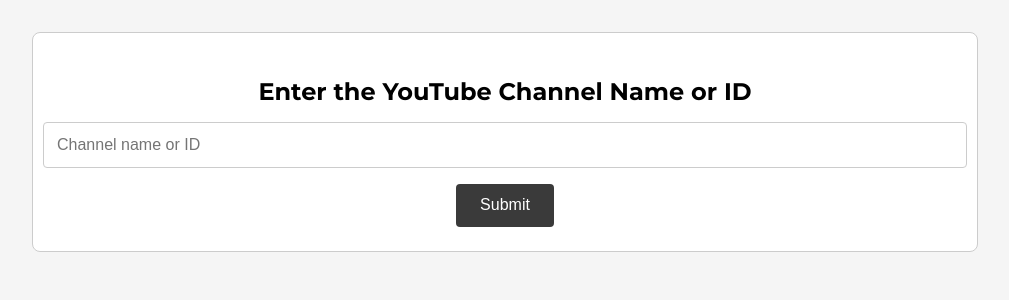
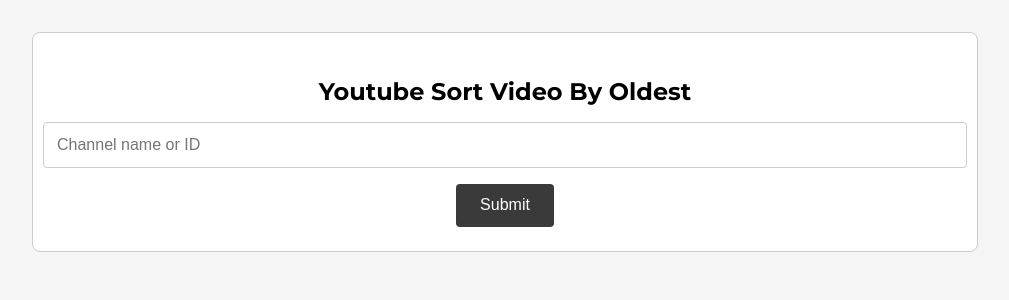
Before and after one commit to vincenz-cdf/youtube-sort-oldest, a Flask app: page / in a window 1280 px wide. Shown: the top 300 px of the page, without its empty margins (135-1144 px from the left). Run offline with Flask 2, Linux system fonts and the light colour scheme.

Commit message:
Update index.html

```diff
--- a/templates/index.html
+++ b/templates/index.html
@@ -9,7 +9,7 @@
 <body>
     <main>
         <form class="form-container" action="/result" method="POST">
-            <h2>Enter the YouTube Channel Name or ID</h2>
+            <h2>Youtube Sort Video By Oldest</h2>
             <input type="text" id="name" name="name" placeholder="Channel name or ID">
             <button type="submit">Submit</button>
         </form>
```
